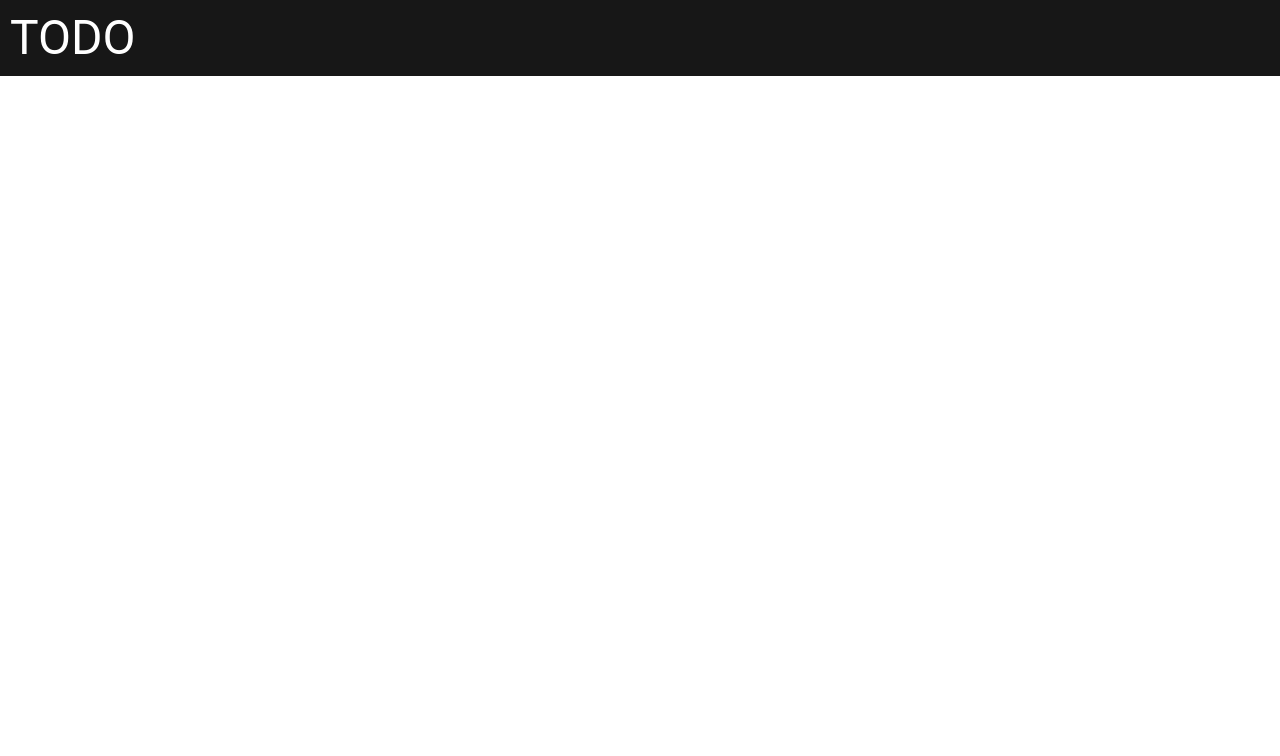
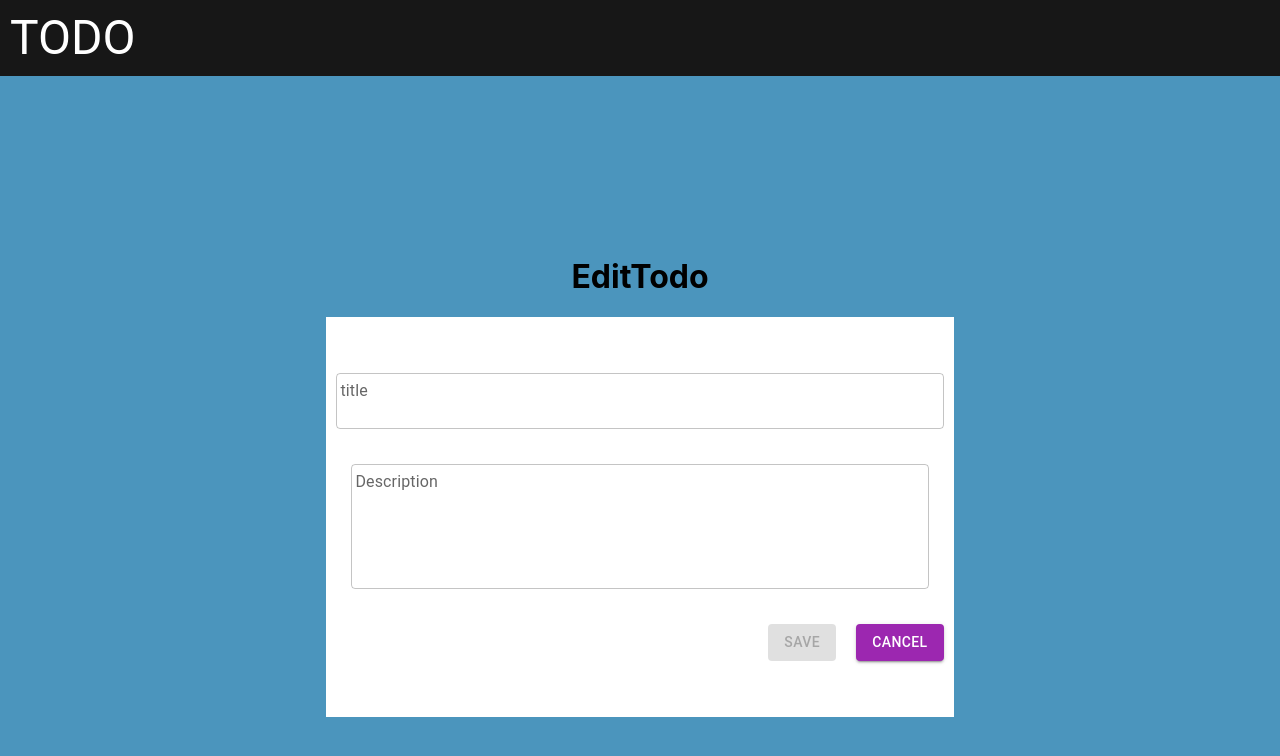
Before and after one commit to meenakshisundaram1/todolist, a React (Create React App) app: page /Edit in a window 1280 px wide. Before the commit this address had no page. Shown: the top 756 px of the page. Built offline with nearby package versions, Linux system fonts and the light colour scheme.

Commit message:
todo comits

```diff
--- a/src/App.tsx
+++ b/src/App.tsx
@@ -5,20 +5,22 @@ import Header from "./components/Header";
 import { Router } from "@mui/icons-material";
 import { Route, Routes } from "react-router-dom";
 import Homepage from "./components/Homepage";
- import AddList from "./components/AddList";
+import AddList from "./components/AddList";
+import { DataProvider } from "./components/DataContext/DataContext";
+import EditTodo from "./components/EditTodo";
 
 function App() {
   return (
-
-      <div >
-        <Header />
+    <div>
+      <Header />
+      <DataProvider>
         <Routes>
-        <Route path="/Add" element={<AddList/>}></Route>
-        <Route path="/"  element={<Homepage/>}/>
+          <Route path="/Add" element={<AddList />}></Route>
+          <Route path="/" element={<Homepage />} />
+          <Route path="/Edit" element={<EditTodo />} ></Route>
         </Routes>
-
-      </div>
-
+      </DataProvider>
+    </div>
   );
 }
 
--- a/src/components/AddList.tsx
+++ b/src/components/AddList.tsx
@@ -4,7 +4,7 @@ import Todo from '../helper/Todo'
 
 const AddList = () => {
   return (
-    <Grid  style={{ display: 'flex', flexDirection: 'column', alignItems: 'center', justifyContent: 'center', background:'#4B95BD',height: "500px"}}>
+    <Grid  style={{ display: 'flex', flexDirection: 'column', alignItems: 'center', justifyContent: 'center', background:'#4B95BD',height: "100vh"}}>
 
         <h1>ADD TODO  </h1>
         <Todo></Todo>
--- a/src/components/Details.tsx
+++ b/src/components/AllTodoDetails.tsx
@@ -4,6 +4,9 @@ import { makeStyles } from "tss-react/mui";
 import MoreVertIcon from "@mui/icons-material/MoreVert";
 import Menu from "@mui/material/Menu";
 import MenuItem from "@mui/material/MenuItem";
+import Grid from "@mui/material/Grid";
+import { useData } from "./DataContext/DataContext";
+import { useNavigate } from "react-router-dom";
 
 const options = ["edit", "delete"];
 
@@ -16,9 +19,20 @@ const useStyle = makeStyles()(() => ({
   },
 }));
 
-const Details = ({ title, desc }: { title: string; desc: string }) => {
+const Details = ({
+  title,
+  desc,
+  color,
+}: {
+  title: string;
+  desc: string;
+  color: string;
+}) => {
   const [anchorEl, setAnchorEl] = React.useState<null | HTMLElement>(null);
+  const [hovered, setHovered] = React.useState(false);
   const open = Boolean(anchorEl);
+  const {data, setDataValue} = useData();
+  const navigate = useNavigate();
   const handleClick = (event: React.MouseEvent<HTMLElement>) => {
     setAnchorEl(event.currentTarget);
   };
@@ -26,12 +40,36 @@ const Details = ({ title, desc }: { title: string; desc: string }) => {
     console.log("the option", e);
     setAnchorEl(null);
   };
+  const handleValue = () => {
+    setDataValue({title, desc})
+    navigate('Edit');
+
+  }
   const { classes } = useStyle();
 
+  const onmouseenter = () => {
+    setHovered(true);
+  };
+
+  const onmouseleave = () => {
+    setHovered(false);
+  };
+
+
   return (
+    <div style={{ width: 300, height: 200, background: color, margin: "30px" }}  >
+      <Grid
+        sx={{
+          display: "flex",
+          flexDirection: "row",
+          justifyContent: "space-between",
+        }}
+      >
          <div
-      style={{ width: 300, height: 200, background: "green", margin: "30px" }}
+          style={{ width: "100%", fontWeight: "bolder", marginLeft: "10px" }}
         >
+          <p>{title}</p>
+        </div>
         <IconButton
           aria-label="more"
           id="long-button"
@@ -39,18 +77,24 @@ const Details = ({ title, desc }: { title: string; desc: string }) => {
           aria-expanded={open ? "true" : undefined}
           aria-haspopup="true"
           onClick={handleClick}
-        className={classes.menu}
+
         >
           <MoreVertIcon />
         </IconButton>
+
+      </Grid>
+
       <Menu
+
         id="long-menu"
         MenuListProps={{
           "aria-labelledby": "long-button",
         }}
         anchorEl={anchorEl}
-        open={open}
+        open={ open}
+
         onClose={handleClose}
+
         PaperProps={{
           style: {
             maxHeight: ITEM_HEIGHT * 4.5,
@@ -61,24 +105,22 @@ const Details = ({ title, desc }: { title: string; desc: string }) => {
         {options.map((option) => (
           <MenuItem
             key={option}
-            selected={option === "Pyxis"}
-            onClick={(e) => handleClose(e)}
+            onClick={(e) => option === 'delete'? handleClose(e) : handleValue()}
+
+
           >
             {option}
           </MenuItem>
         ))}
       </Menu>
 
-      <div style={{ width: "100%", fontWeight: "bolder", marginLeft: "10px" }}>
-        <p>{title}</p>
-      </div>
       <div style={{ marginLeft: "10px" }}>
         <p
           style={{
             overflow: "hidden",
             textOverflow: "ellipsis",
             whiteSpace: "nowrap",
-            wordWrap: "break-word",
+            // wordWrap: "break-word",
           }}
         >
           {desc}
--- /dev/null
+++ b/src/components/DataContext/DataContext.tsx
@@ -0,0 +1,34 @@
+import React, { createContext, useContext } from 'react'
+
+interface Icontext {
+    data?: any;
+    setDataValue: (props: any) => any;
+}
+
+const initial : Icontext = {
+    data: null,
+    setDataValue: (props) => {
+        return
+    },
+}
+const DataContext =  createContext(initial);
+
+const DataProvider = ({children}: {children: any}) => {
+    const [data, setData] = React.useState({});
+    const setDataValue = (value: any) => {
+        setData(value);
+    }
+    return(
+        <DataContext.Provider value={{data, setDataValue}}>
+            {children}
+        </DataContext.Provider>
+    )
+}
+
+const useData = () => {
+    const context = useContext(DataContext);
+    const {data, setDataValue} = context;
+    return {data, setDataValue}
+}
+
+export {useData , DataProvider}
--- /dev/null
+++ b/src/components/EditTodo.tsx
@@ -0,0 +1,24 @@
+import React from "react";
+import { useData } from "./DataContext/DataContext";
+import Todo from "../helper/Todo";
+import { Grid } from "@mui/material";
+
+const EditTodo = () => {
+  const { data, setDataValue } = useData();
+//   const[data,setdata] = usestate()
+//   if(data){
+//     setdata(data);
+//   }
+  console.log(data);
+  return (
+    <>
+    <Grid  style={{ display: 'flex', flexDirection: 'column', alignItems: 'center', justifyContent: 'center', background:'#4B95BD',height: "100vh"}}>
+      <h1>EditTodo</h1>
+      <Todo values={data} />
+      </Grid>
+
+    </>
+  );
+};
+
+export default EditTodo;
--- a/src/components/Todolist.tsx
+++ b/src/components/Todolist.tsx
@@ -1,16 +1,28 @@
+import React from "react";
+import { tododata } from "../helper/Tododata";
+import Details from "./AllTodoDetails";
+import { Grid } from "@mui/material";
 
-import React from 'react'
-import { tododata } from '../helper/Tododata'
-import Details from './Details';
-import { Grid } from '@mui/material';
+const colors = ["#8338ec", "#2a9d8f", "#e9c46a", "#f4a261", "#e76f51"];
 const Todolist = () => {
   return (
-    <Grid style={{display:'flex',justifyContent:'space-between',flexWrap:'wrap'}}>
-      {tododata.map((item, index) =>(
-        <Details key={index}  title={item.title} desc={item.desc} /> ))}
-
+    <Grid
+      style={{
+        display: "flex",
+        justifyContent: "space-between",
+        flexWrap: "wrap",
+      }}
+    >
+      {tododata.map((item, index) => (
+        <Details
+          key={index}
+          title={item.title}
+          desc={item.desc}
+          color={colors[index % 5]}
+        />
+      ))}
     </Grid>
   );
-}
+};
 
-export default Todolist
+export default Todolist;
--- a/src/helper/Todo.tsx
+++ b/src/helper/Todo.tsx
@@ -1,5 +1,8 @@
 import {
   Button,
+  Dialog,
+  DialogActions,
+  DialogTitle,
   FormControl,
   FormGroup,
   Input,
@@ -8,11 +11,12 @@ import {
 } from "@mui/material";
 import React from "react";
 import { useForm } from "react-hook-form";
+import { useNavigate } from "react-router-dom";
 import { makeStyles } from "tss-react/mui";
 
 interface FormData {
     title: string;
-    description: string;
+    desc: string;
   }
 
 const useStyle = makeStyles()(() => ({
@@ -46,13 +50,26 @@ const useStyle = makeStyles()(() => ({
 
   }
 }));
-const Todo = () => {
+const Todo = ({values}: {values?: FormData}) => {
   const { classes } = useStyle();
-  const {  register,handleSubmit, formState: { errors }} = useForm<FormData>();
+  const navigate = useNavigate();
+  const {  register,handleSubmit,watch, formState: { errors }, setValue} = useForm<FormData>();
+  const [open, setOpen] = React.useState(false);
 
+  const handleClickOpen = () => {
+    setOpen(true);
+  };
+
+  const handleClose = () => {
+    setOpen(false);
+    navigate('/')
+  };
   const onSubmit = (data: FormData) => {
     console.log("Form data:", data);
   };
+  const titleValue = watch("title");
+  const descValue = watch("desc");
+
   return (
     <form onSubmit={handleSubmit(onSubmit)} className={classes.form} >
     <FormGroup className={classes.formStyle}>
@@ -66,6 +83,7 @@ const Todo = () => {
           error={!!errors.title}
           helperText={errors.title&&errors.title.message}
           classes={{ root: classes.inputStyle }}
+          defaultValue={values?.title}
           {...register("title", {
             required: "Please provide a title"
         })}
@@ -76,15 +94,15 @@ const Todo = () => {
         <FormControl >
 
       <TextField
-        id="description"
+        id="desc"
         label="Description"
         multiline
         rows={4}
-        error={!!errors.description}
+        error={!!errors.desc}
        classes={{root:classes.inputtext}}
-       helperText={ errors.description && errors.description.message}
-
-         {...register("description", {
+       helperText={ errors.desc && errors.desc.message}
+       defaultValue={values?.desc}
+         {...register("desc", {
                             required: "Please provide a description",
                             maxLength: {
                                 value: 10,
@@ -95,16 +113,34 @@ const Todo = () => {
       </FormControl>
       <div className={classes.buttonContainer}>
         <FormControl className={classes.button}>
-          <Button  type= "submit" variant="contained" color="primary">
+          <Button  type= "submit" variant="contained" color="primary" disabled={!titleValue ||!descValue || !!errors.desc}>
             {" "}
             Save
           </Button>
         </FormControl>
         <FormControl className={classes.button}>
-          <Button variant="contained" color="secondary">
+          <Button variant="contained" color="secondary" onClick={handleClickOpen}  >
             {" "}
             Cancel
           </Button>
+
+          <Dialog
+        open={open}
+        onClose={handleClose}
+        aria-labelledby="alert-dialog-title"
+        aria-describedby="alert-dialog-description"
+           >
+        <DialogTitle id="alert-dialog-title">
+          {"Are You Sure You Want to Cancel"}
+        </DialogTitle>
+        <DialogActions>
+          <Button onClick={handleClose}>NO</Button>
+          <Button onClick={handleClose} autoFocus>
+            Yes
+          </Button>
+        </DialogActions>
+      </Dialog>
+
         </FormControl>
       </div>
     </FormGroup>
```
Lines whose indentation alone changed are shown as unchanged.
